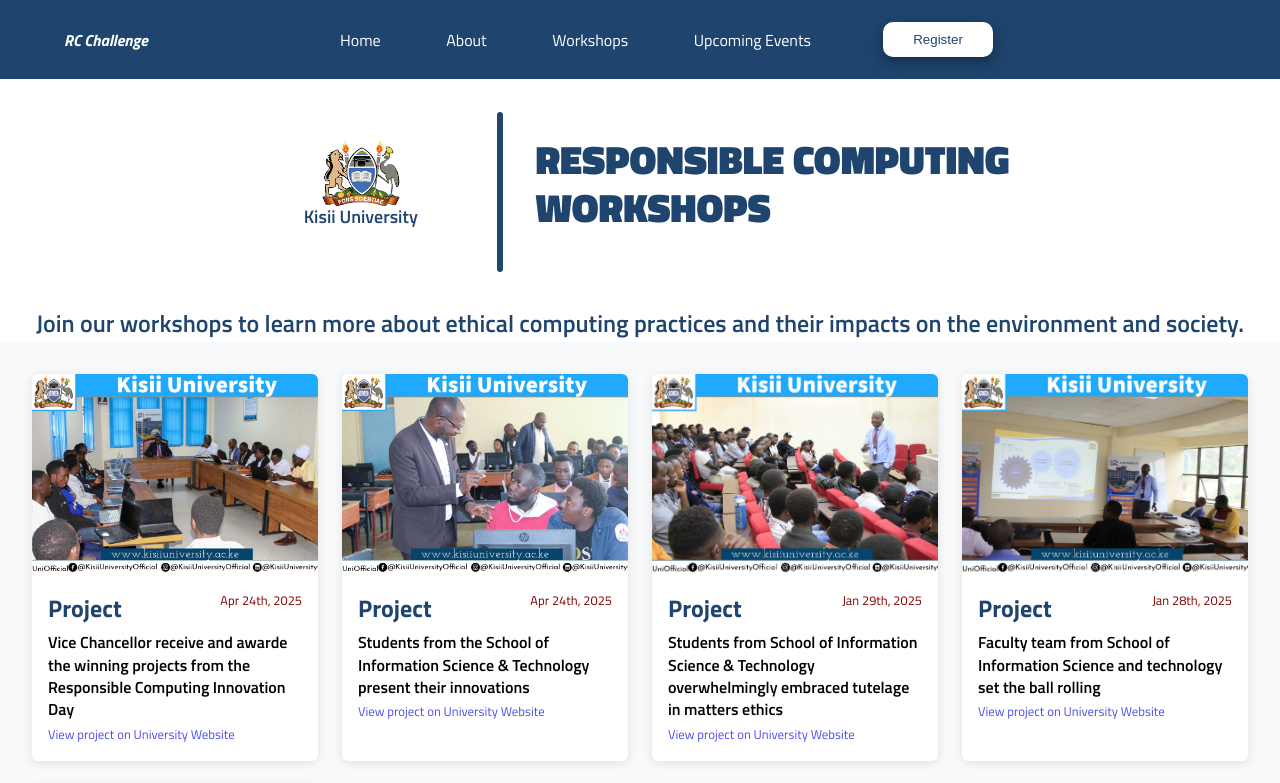
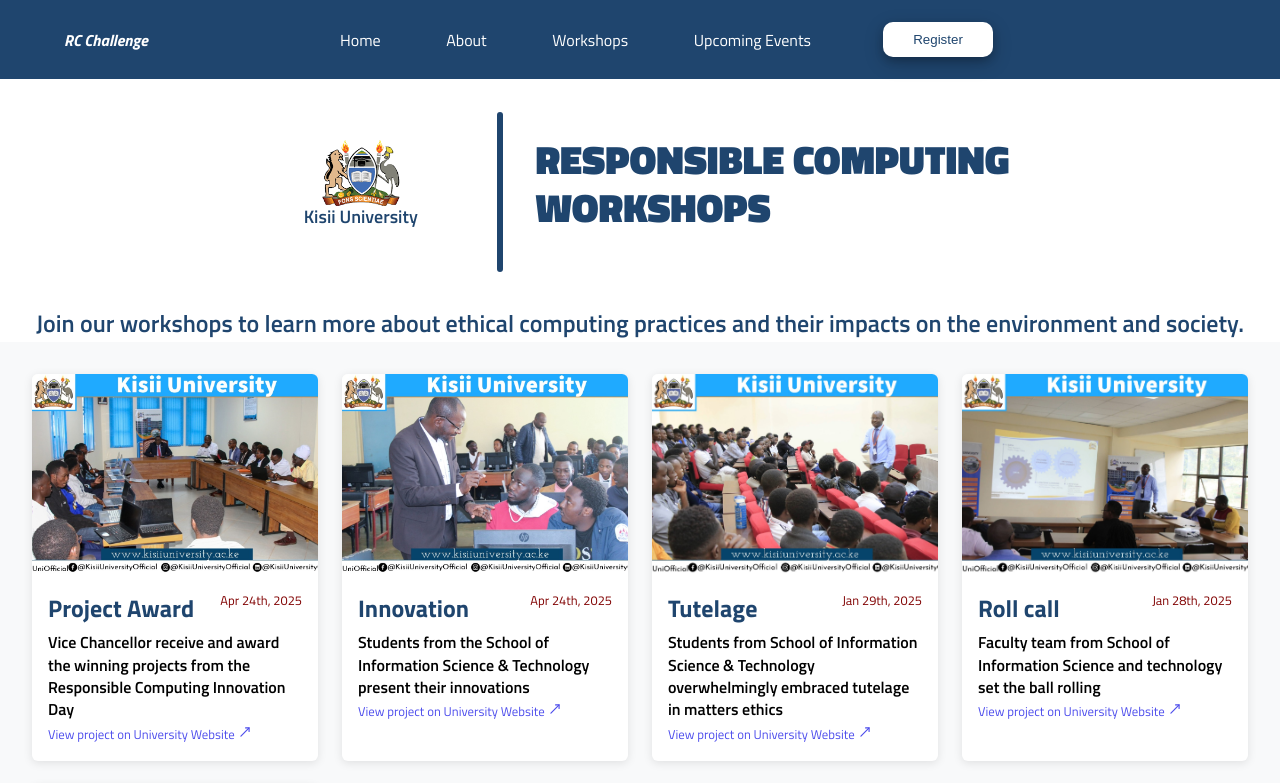
Before and after one commit to efpha/rc_web-app, a Next.js app: page /workshops in a window 1280 px wide. Shown: the top 783 px of the page. Built offline with nearby package versions, Linux system fonts and the light colour scheme.

Commit message:
Additional of card tag

```diff
--- a/src/app/workshops/page.tsx
+++ b/src/app/workshops/page.tsx
@@ -6,41 +6,47 @@ import '@/app/workshops/second-phase-begin/page.css';
 import '@/app/workshops/workshop1/page';
 import Image from 'next/image';
 import Link from 'next/link';
+import { MoveUpRight } from 'lucide-react';
 
-export default function Workshops() {
-  const newsItems = [
+export const newsItems = [
     {
-      title: 'Vice Chancellor receive and awarde the winning projects from the Responsible Computing Innovation Day',
+      title: 'Vice Chancellor receive and award the winning projects from the Responsible Computing Innovation Day',
+      tag: 'Project Award',
       image: '/images/abs9pxPPxlRK8NsOsKsSGcTZWBuRg8UoYLPd2jG5.jpg',
       link: 'https://kisiiuniversity.ac.ke/blog/responsible-computing-innovation-day-awards',
       date: 'Apr 24th, 2025'
     },
     {
       title: 'Students from the School of Information Science & Technology present their innovations',
+      tag: "Innovation",
       image: '/images/QqD8ha1koXoJQES9sCBN6ZE5h6h49I4ehpUyNl1c.jpg',
       link: 'https://kisiiuniversity.ac.ke/blog/mozilla-sponsored-responsible-computing-innovation-day',
       date: 'Apr 24th, 2025'
     },
     {
       title: 'Students from School of Information Science & Technology overwhelmingly embraced tutelage in matters ethics',
+      tag: "Tutelage",
       image: '/images/OYYviaxMG7P0lNXUCHGSe4hlvrkIHHNZeg0AkMVc.jpg',
       link: 'https://kisiiuniversity.ac.ke/blog/mozilla-foundation-responsible-computing-challenge',
       date: 'Jan 29th, 2025'
     },
     {
       title: 'Faculty team from School of Information Science and technology set the ball rolling',
+      tag: 'Roll call',
       image: '/images/547Nr9x1BkS7amVE7wMDg2i1KNG2sdhq1D7M2G2O.jpg',
       link: '/workshops/second-phase-begin',
       date: 'Jan 28th, 2025'
     },
     {
       title: 'Pre-Project Workshop',
+      tag: 'Research',
       image: '/images/Bzw1uag6HA1zAFz5eCpy8CggmDOweknQNT7rAdRk.jpg',
       link: '/workshops/workshop1',
       date: 'Jan 27th, 2025'
     }
 ];
 
+export default function Workshops() {
   return (
     <div className="workshops">
       <section className="moreksu abt wrk">
@@ -90,10 +96,10 @@ export default function Workshops() {
                 <span className="date">
                   {item.date}
                 </span>
-              <p className="news-tag">Project</p>
+                <p className="news-tag">{item.tag}</p>
                 <h4 className="news-title">{item.title}</h4>
                 <Link className="viewlink" href={item.link} target="_blank">
-                View project on University Website
+                  View project on University Website  <MoveUpRight size={14}/>
                 </Link>
               </div>
             </div>
```
Lines whose indentation alone changed are shown as unchanged.
